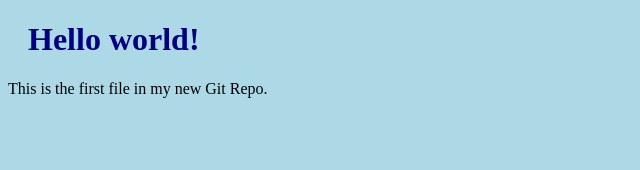
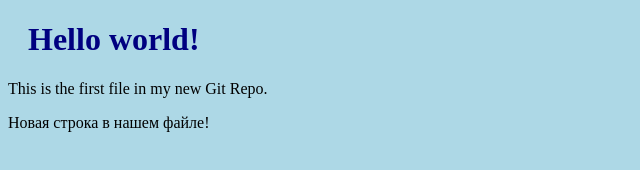
Before and after one commit to Nurseit-dev/teat-repo, a plain HTML site: page index.html in a window 1280 px wide. Shown: the whole page, without its empty margins (0-640 px from the left). Drawn offline with Linux system fonts and the light colour scheme.

Commit message:
Updated index.html with a new line

```diff
--- a/index.html
+++ b/index.html
@@ -8,6 +8,7 @@
 
 <h1>Hello world!</h1>
 <p>This is the first file in my new Git Repo.</p>
+<p>Новая строка в нашем файле!</p>
 
 </body>
 </html>
```
